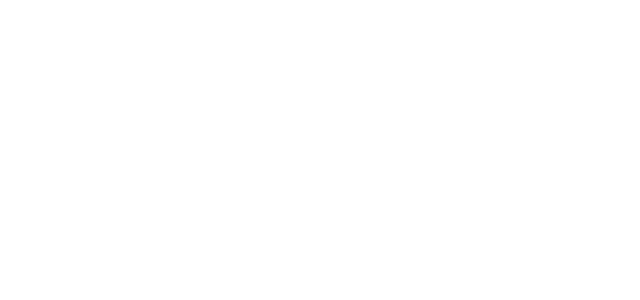
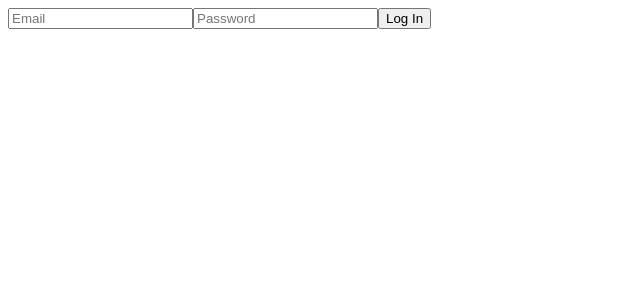
Before and after one commit to shawnyu5/terribleHacks_2025, a Next.js app in the folder frontend/: page /login in a window 1280 px wide. Shown: the top 300 px of the page, without its empty margins (0-640 px from the left). Built offline with nearby package versions, Linux system fonts and the light colour scheme.

Commit message:
feat: user login page

```diff
--- /dev/null
+++ b/frontend/src/components/ErrorMessage.tsx
@@ -0,0 +1,15 @@
+"use client"; // add this if you're using Next.js App Router
+
+export default function ErrorMessage({ message }: { message: string }) {
+  if (!message) return null;
+
+  return (
+    <div
+      className="bg-red-100 border border-red-400 text-red-700 px-4 py-3 rounded relative"
+      role="alert"
+    >
+      <strong className="font-bold">Error: </strong>
+      <span className="block sm:inline">{message}</span>
+    </div>
+  );
+}
--- a/frontend/src/pages/login/index.tsx
+++ b/frontend/src/pages/login/index.tsx
@@ -1,18 +1,46 @@
 "use client";
 
+import { useState } from "react";
+import ErrorMessage from "@/components/ErrorMessage";
+
 export default function Login() {
-   // const [email, setEmail] = useState("");
-   // const [password, setPassword] = useState("");
+  const [email, setEmail] = useState("");
+  const [password, setPassword] = useState("");
+  const [errorMessage, setErrorMessage] = useState("");
 
-   // const handleSubmit = (e) => {
-   //    e.preventDefault();
-   //    console.log("Email:", email);
-   //    console.log("Password:", password);
-   // };
+  const handleSubmit = (e) => {
+    e.preventDefault();
+    console.log("Email:", email);
+    console.log("Password:", password);
 
-   // return (
-   //    <div id="login">
-   //       <button>Login</button>
-   //    </div>
-   // );
+    if (email == "terrible@hacks.com" && password == "password") {
+       setErrorMessage("")
+      console.log("Success!");
+    } else {
+      setErrorMessage("Invalid user login");
+    }
+  };
+
+  return (
+    <div id="login-form">
+      <ErrorMessage message={errorMessage} />
+      <form onSubmit={handleSubmit}>
+        <input
+          type="email"
+          placeholder="Email"
+          value={email}
+          onChange={(e) => setEmail(e.target.value)}
+          required
+        />
+        <input
+          type="password"
+          placeholder="Password"
+          value={password}
+          onChange={(e) => setPassword(e.target.value)}
+          required
+        />
+        <button type="submit">Log In</button>
+      </form>
+    </div>
+  );
 }
```
